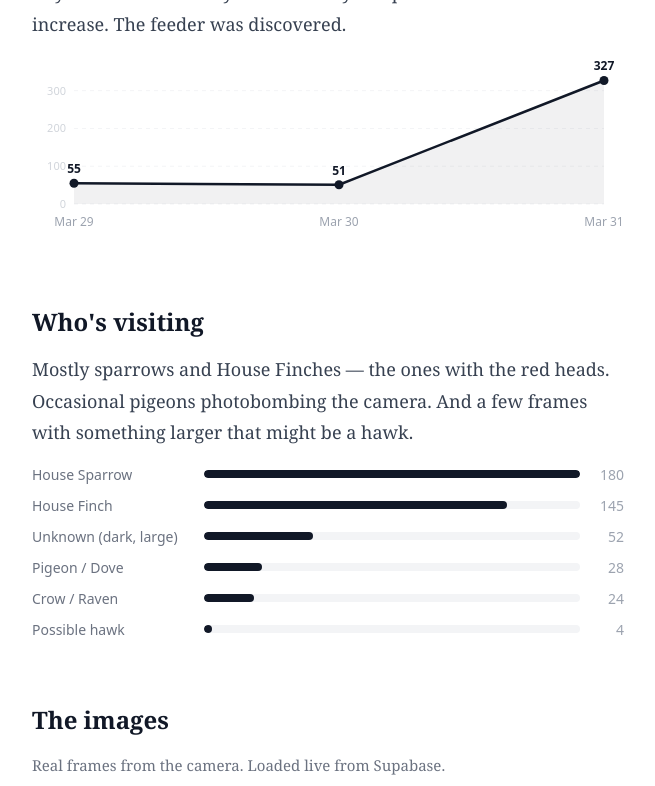
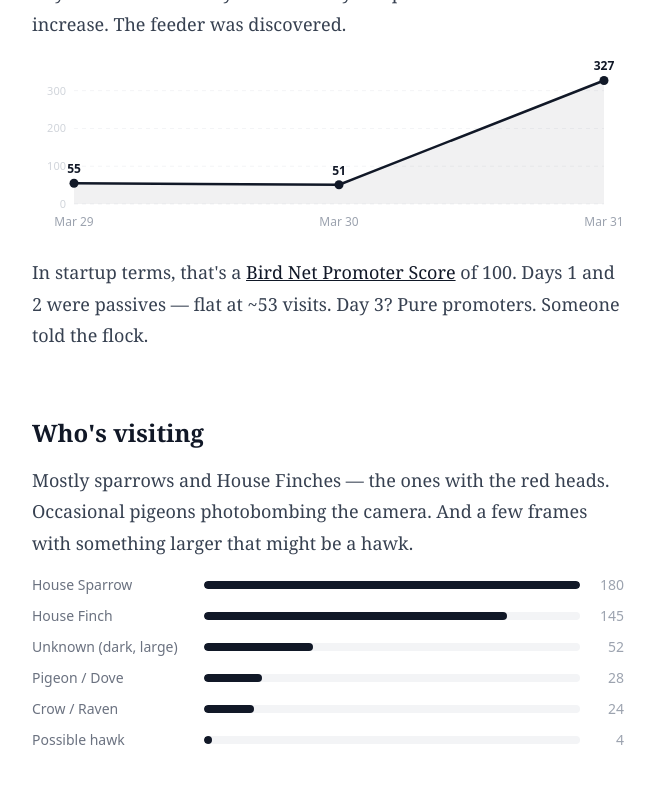
Before and after one commit to akshay326/akshay326.github.io, a Jekyll site: the page bird-feeder/index.html, which Jekyll copies as it is, in a window 1280 px wide and 900 px high, scrolled down 1853 px, cut to the strip 0-786 px from the top of the window. Shown: the whole strip, without its empty margins (312-967 px from the left). Built offline with Jekyll 4.4.1, drawn with Linux system fonts in a browser that asks for light colours.

Commit message:
Update item links in BOM section of index.html

```diff
--- a/bird-feeder/index.html
+++ b/bird-feeder/index.html
@@ -162,6 +162,10 @@
         The feeder was discovered.
       </p>
       <div id="daily-chart" style="position: relative;"></div>
+      <p style="margin-top: 16px;">
+        In startup terms, that's a <a href="https://www.bain.com/consulting-services/customer-strategy-and-marketing/net-promoter-score-system/" target="_blank" rel="noopener" style="color: #111827;">Bird Net Promoter Score</a> of 100.
+        Days 1 and 2 were passives — flat at ~53 visits. Day 3? Pure promoters. Someone told the flock.
+      </p>
     </section>
 
     <!-- SPECIES -->
@@ -189,10 +193,10 @@
     <section>
       <h2>The setup</h2>
       <div class="bom-table">
-        <div class="bom-row"><span class="item">Raspberry Pi Zero 2 W Kit</span><span class="price">$35.99</span></div>
-        <div class="bom-row"><span class="item">CanaKit 5V Power Supply</span><span class="price">$12.95</span></div>
-        <div class="bom-row"><span class="item">TAIMI 32GB Micro SD Card</span><span class="price">$8.99</span></div>
-        <div class="bom-row"><span class="item">Diccik 1080P USB Webcam</span><span class="price">$22.30</span></div>
+        <div class="bom-row"><span class="item"><a href="https://amzn.to/4m8g9lw" target="_blank" rel="noopener" style="color: #374151; text-decoration: underline; text-decoration-color: #d1d5db; text-underline-offset: 2px;">Raspberry Pi Zero 2 W Kit</a></span><span class="price">$35.99</span></div>
+        <div class="bom-row"><span class="item"><a href="https://amzn.to/3PHI7Zz" target="_blank" rel="noopener" style="color: #374151; text-decoration: underline; text-decoration-color: #d1d5db; text-underline-offset: 2px;">CanaKit 5V Power Supply</a></span><span class="price">$12.95</span></div>
+        <div class="bom-row"><span class="item"><a href="https://amzn.to/4c7AjYr" target="_blank" rel="noopener" style="color: #374151; text-decoration: underline; text-decoration-color: #d1d5db; text-underline-offset: 2px;">TAIMI 32GB Micro SD Card</a></span><span class="price">$8.99</span></div>
+        <div class="bom-row"><span class="item"><a href="https://amzn.to/4c1Fw3W" target="_blank" rel="noopener" style="color: #374151; text-decoration: underline; text-decoration-color: #d1d5db; text-underline-offset: 2px;">Diccik 1080P USB Webcam</a></span><span class="price">$22.30</span></div>
         <div class="bom-row"><span class="item">Supabase Storage</span><span class="price free">free</span></div>
         <div class="bom-row"><span class="item">OpenRouter — Qwen VL 7B</span><span class="price">$0.37</span></div>
         <div class="bom-total"><span class="item">Total</span><span class="price">$80.60</span></div>
```
